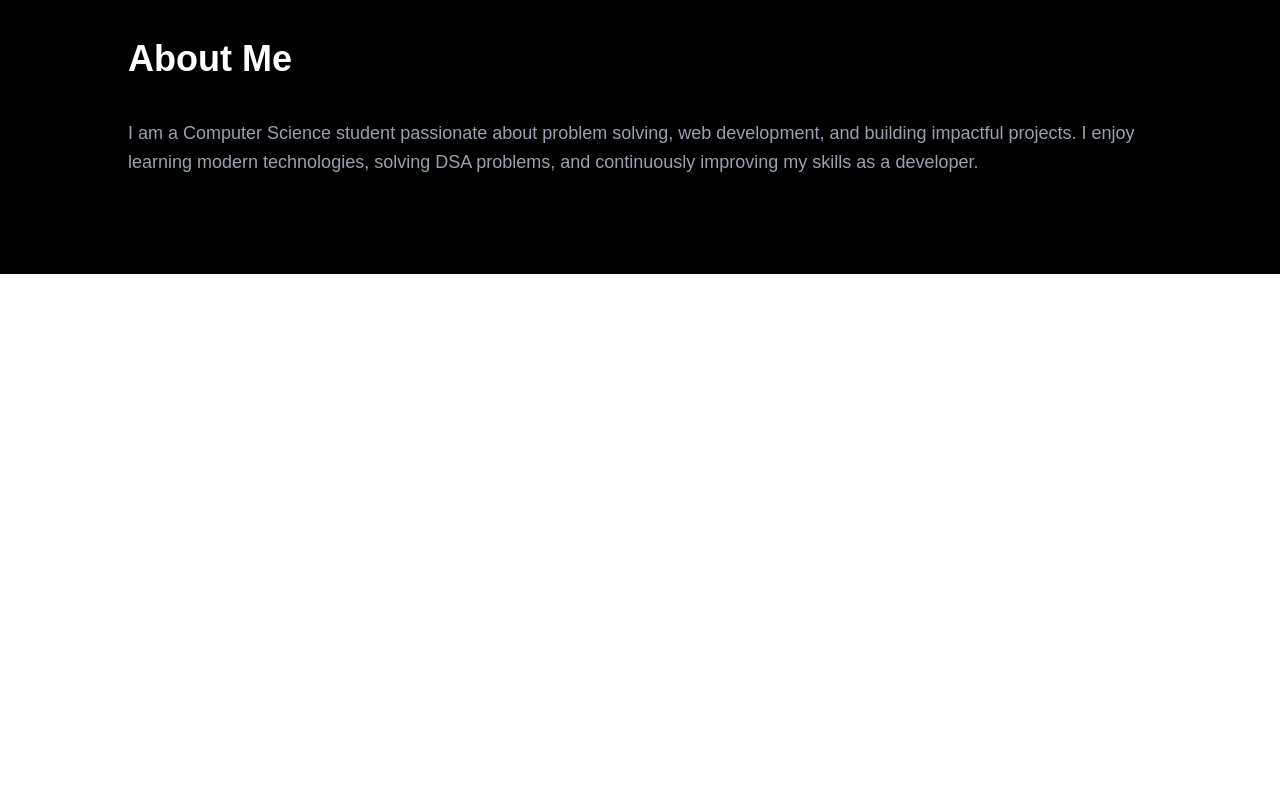
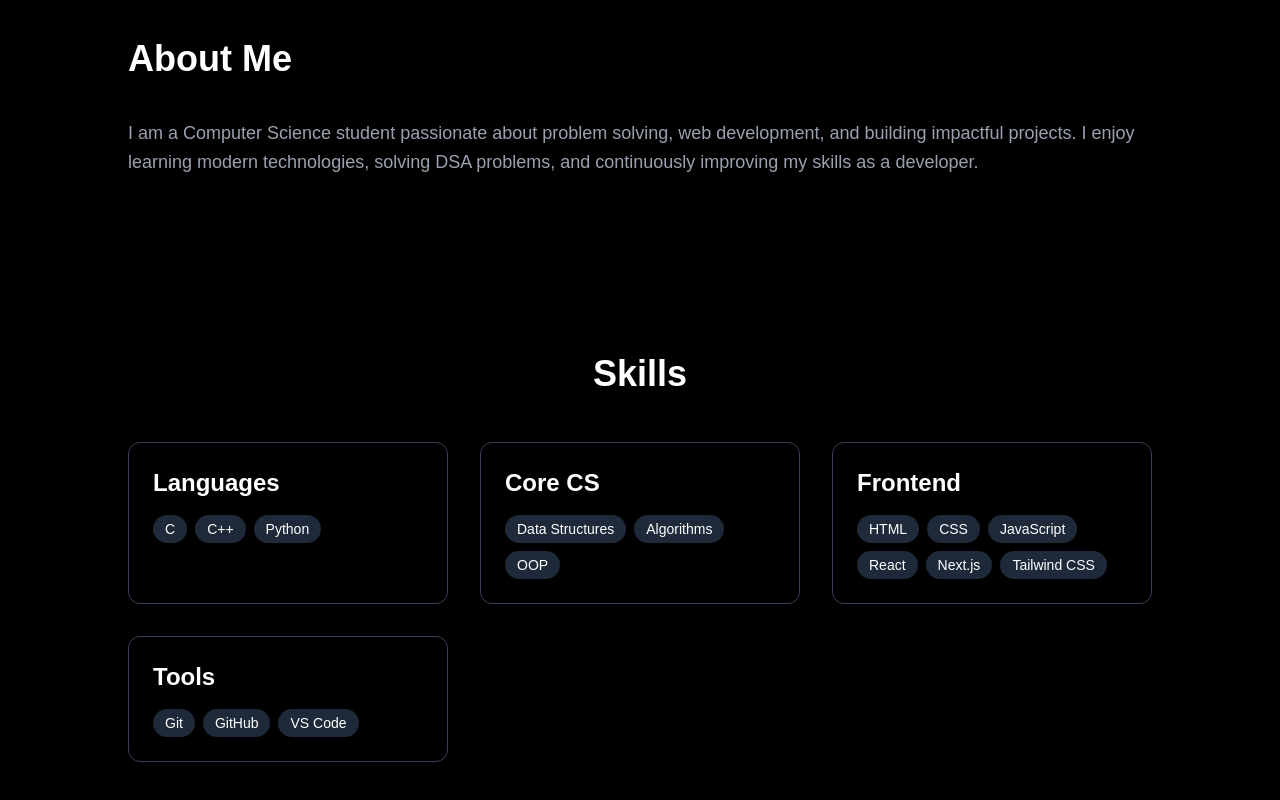
Before and after one commit to anishas0501-hub/portfolio, a Next.js app: page / in a window 1280 px wide. Shown: the part 857-1657 px from the top of the page. Before the commit the page ends 1131 px from the top, so only its background shows below. Built offline with nearby package versions, Linux system fonts and the light colour scheme.

Commit message:
Added skills section

```diff
--- a/src/app/page.tsx
+++ b/src/app/page.tsx
@@ -1,6 +1,7 @@
 import Navbar from "@/components/Navbar";
 import Hero from "@/components/Hero";
 import About from "@/components/About";
+import Skills from "@/components/Skills";
 
 export default function Home() {
   return (
@@ -8,6 +9,7 @@ export default function Home() {
       <Navbar />
       <Hero />
       <About />
+      <Skills />
     </main>
   );
 }
--- /dev/null
+++ b/src/components/Skills.tsx
@@ -0,0 +1,42 @@
+export default function Skills() {
+  const skills = {
+    Languages: ["C", "C++", "Python"],
+    "Core CS" : ["Data Structures", "Algorithms", "OOP"],
+    Frontend: ["HTML", "CSS", "JavaScript", "React", "Next.js", "Tailwind CSS"],
+    Tools: ["Git", "GitHub", "VS Code"],
+  };
+
+  return (
+    <section id="skills" className="py-20 px-6 text-white">
+      <div className="max-w-5xl mx-auto">
+        <h2 className="text-4xl font-bold text-center mb-12">
+          Skills
+        </h2>
+
+        <div className="grid md:grid-cols-3 gap-8">
+          {Object.entries(skills).map(([category, items]) => (
+            <div
+              key={category}
+              className="border border-gray-700 rounded-xl p-6"
+            >
+              <h3 className="text-2xl font-semibold mb-4">
+                {category}
+              </h3>
+
+              <div className="flex flex-wrap gap-2">
+                {items.map((skill) => (
+                  <span
+                    key={skill}
+                    className="bg-gray-800 px-3 py-1 rounded-full text-sm"
+                  >
+                    {skill}
+                  </span>
+                ))}
+              </div>
+            </div>
+          ))}
+        </div>
+      </div>
+    </section>
+  );
+}
```
